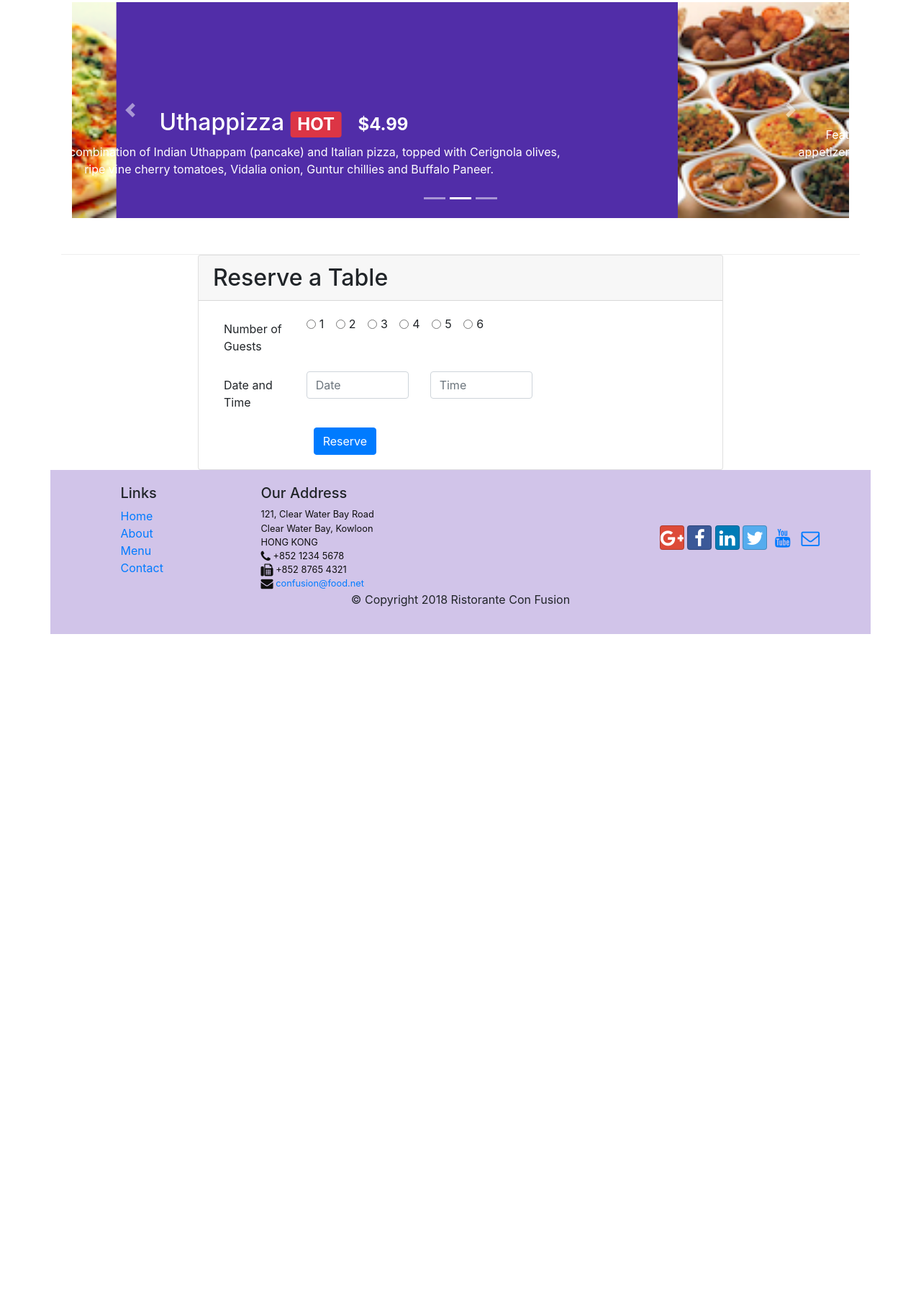
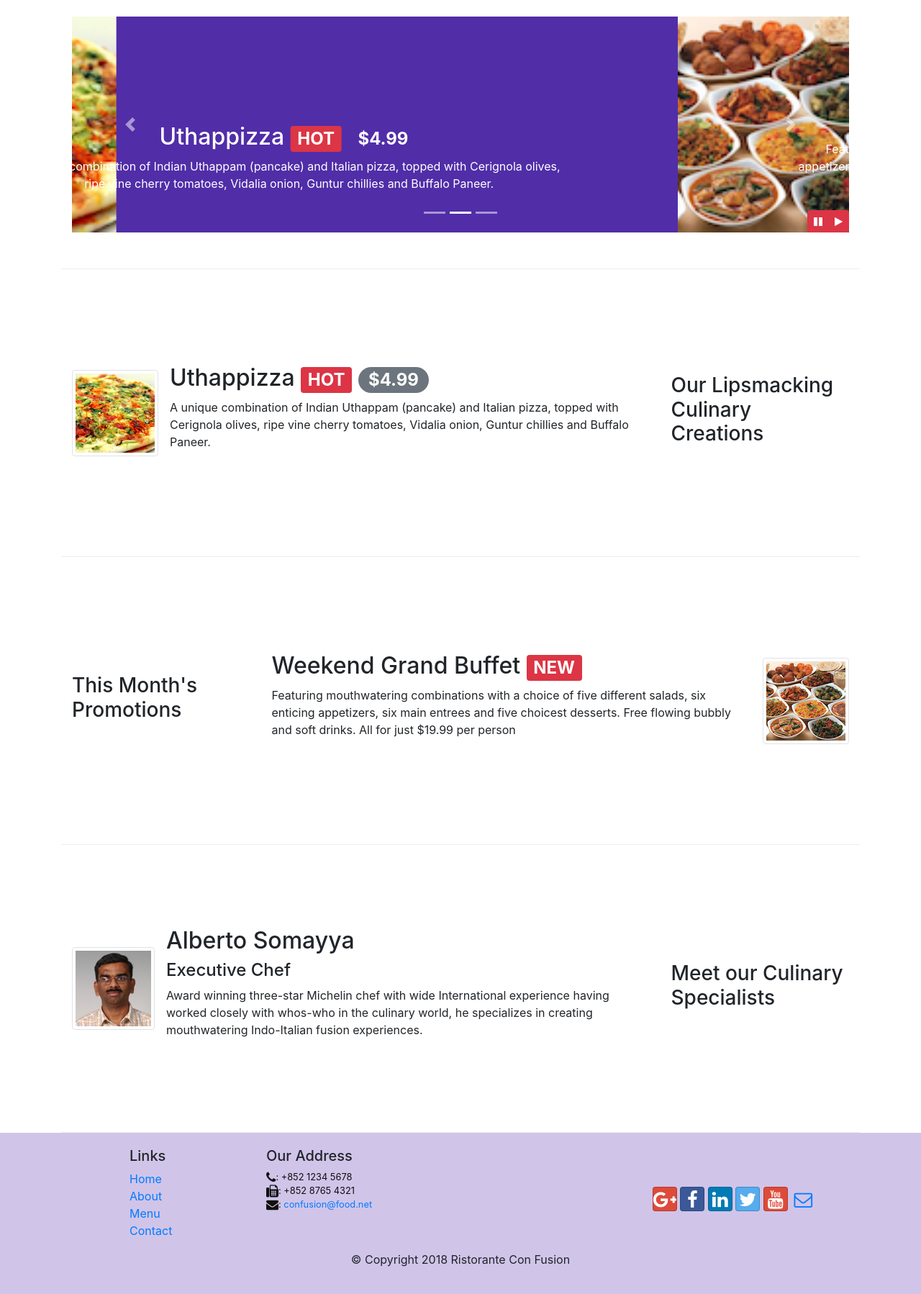
Before and after one commit to Lalitkumar/bootstrap4, a website: page index.html in a window 1280 px wide. Shown: the part 381-2179 px from the top of the page at 72% size. Before the commit the page ends 1262 px from the top, so only its background shows below. Drawn offline with nearby package versions, Linux system fonts and the light colour scheme.

Commit message:
bottstrap jquery

```diff
--- a/css/styles.css
+++ b/css/styles.css
@@ -74,3 +74,10 @@ body{
     left: 0;
     min-height: 300px;
 }
+
+#carouselButton {
+    right:0px;
+    position: absolute;
+    bottom: 0px;
+    z-index: 1;
+}
--- a/index.html
+++ b/index.html
@@ -1,41 +1,40 @@
+
 <!DOCTYPE html>
 <html lang="en">
 
 <head>
-    <title>Ristorante Con Fusion</title>
+    <!-- Required meta tags always come first -->
     <meta charset="utf-8">
     <meta name="viewport" content="width=device-width, initial-scale=1, shrink-to-fit=no">
     <meta http-equiv="x-ua-compatible" content="ie=edge">
+
     <!-- Bootstrap CSS -->
     <link rel="stylesheet" href="node_modules/bootstrap/dist/css/bootstrap.min.css">
     <link rel="stylesheet" href="node_modules/font-awesome/css/font-awesome.min.css">
     <link rel="stylesheet" href="node_modules/bootstrap-social/bootstrap-social.css">
     <link rel="stylesheet" href="css/styles.css">
-
+    <title>Ristorante Con Fusion</title>
 </head>
 
 <body>
-
     <nav class="navbar navbar-dark navbar-expand-sm fixed-top">
         <div class="container">
             <button class="navbar-toggler" type="button" data-toggle="collapse" data-target="#Navbar">
                 <span class="navbar-toggler-icon"></span>
             </button>
-           <a class="navbar-brand mr-auto" href="./index.html"><img src="img/logo.png" height="30" width="41"></a>
+            <a class="navbar-brand mr-auto" href="#"><img src="img/logo.png" height="30" width="41"></a>
             <div class="collapse navbar-collapse" id="Navbar">
                 <ul class="navbar-nav mr-auto">
-                    <li class="nav-item active"><a class="nav-link" href="#"><span class="fa fa-home fa-lg"></span>Home</a></li>
-                    <li class="nav-item"><a class="nav-link" href="./aboutus.html"><span class="fa fa-info fa-lg"></span>About</a></li>
-                    <li class="nav-item"><a class="nav-link" href="#"><span class="fa fa-list fa-lg"></span>Menu</a></li>
-                    <li class="nav-item"><a class="nav-link" href="./contactus.html"><span class="fa fa-address-card fa-lg"></span>Contact</a></li>
+                    <li class="nav-item active"><a class="nav-link" href="#"><span class="fa fa-home fa-lg"></span> Home</a></li>
+                    <li class="nav-item"><a class="nav-link" href="./aboutus.html"><span class="fa fa-info fa-lg"></span> About</a></li>
+                    <li class="nav-item"><a class="nav-link" href="#"><span class="fa fa-list fa-lg"></span> Menu</a></li>
+                    <li class="nav-item"><a class="nav-link" href="./contactus.html"><span class="fa fa-address-card fa-lg"></span> Contact</a></li>
                 </ul>
                 <span class="navbar-text">
                     <a data-toggle="modal" data-target="#loginModal">
                     <span class="fa fa-sign-in"></span> Login</a>
                 </span>
-
             </div>
-
         </div>
     </nav>
 
@@ -76,146 +75,206 @@
         </div>
     </div>
 
-
-    <header class="customjumbotron">
+    <header class="jumbotron">
         <div class="container">
             <div class="row row-header">
                 <div class="col-12 col-sm-6">
                     <h1>Ristorante con Fusion</h1>
-                    <p>We take inspiration from the World's best cuisines, and create a unique fusion experience. Our lipsmacking creations will tickle your culinary senses!</p>
+                    <p >We take inspiration from the World's best cuisines, and create a unique fusion experience. Our lipsmacking creations will tickle your culinary senses!</p>
                 </div>
                 <div class="col-12 col-sm align-self-center">
+                    <div class="row">
+                        <div class="col-sm">
                             <img src="img/logo.png" class="img-fluid">
                         </div>
-                <div class="col-13 col-sm align-self-center">
+                        <div class="col-sm align-self-center">
                             <a role="button" class="btn btn-block nav-link btn-warning"
-                        data-toggle="tooltip" data-html="true"
-                        title="Or Call us at  <br><strong>+852 12345678</strong>"
-                        data-placement="bottom" href="#reserveform">Reserve Table</a>
+                            data-toggle="modal" data-target="#reserveModal">Reserve Table</a>
+                        </div>
+                    </div>
                 </div>
             </div>
         </div>
     </header>
 
+    <div id="reserveModal" class="modal fade" role="dialog">
+        <div class="modal-dialog modal-lg" role="content">
+            <!-- Modal content-->
+            <div class="modal-content">
+                <div class="modal-header">
+                    <h4 class="modal-title">Reserve a Table</h4>
+                    <button type="button" class="close" data-dismiss="modal">&times;</button>
+                </div>
+                <div class="modal-body">
+                    <form>
+                        <div class="form-group row">
+                                <label for="numgusts" class="col-sm-2 col-form-label">Number of Guests</label>
+                                <div id="numguests" class="col-sm">
+                                    <div class="form-check form-check-inline">
+                                        <input class="form-check-input" type="radio" name="inlineRadioOptions" id="inline-radio1" value="option1">
+                                        <label class="form-check-label" for="inline-radio1">1</label>
+                                    </div>
+                                    <div class="form-check form-check-inline">
+                                        <input class="form-check-input" type="radio" name="inlineRadioOptions" id="inline-radio2" value="option2">
+                                        <label class="form-check-label" for="inline-radio2">2</label>
+                                    </div>
+                                    <div class="form-check form-check-inline">
+                                        <input class="form-check-input" type="radio" name="inlineRadioOptions" id="inline-radio3" value="option2">
+                                        <label class="form-check-label" for="inline-radio3">3</label>
+                                    </div>
+                                    <div class="form-check form-check-inline">
+                                        <input class="form-check-input" type="radio" name="inlineRadioOptions" id="inline-radio4" value="option2">
+                                        <label class="form-check-label" for="inline-radio4">4</label>
+                                    </div>
+                                    <div class="form-check form-check-inline">
+                                        <input class="form-check-input" type="radio" name="inlineRadioOptions" id="inline-radio5" value="option2">
+                                        <label class="form-check-label" for="inline-radio5">5</label>
+                                    </div>
+                                    <div class="form-check form-check-inline">
+                                        <input class="form-check-input" type="radio" name="inlineRadioOptions" id="inline-radio6" value="option2">
+                                        <label class="form-check-label" for="inline-radio6">6</label>
+                                    </div>
+                                </div>
+                        </div>
+                        <div class="form-group row">
+                            <label for="section" class="col-12 col-sm-2 col-form-label">Section</label>
+                            <div class="btn-group btn-group-toggle" data-toggle="buttons" id="smoking" name="section">
+                                <label class="btn btn-success active">
+                                    <input type="radio" name="options" id="option1" autocomplete="off" checked> Non-Smoking
+                                </label>
+                                <label class="btn btn-danger">
+                                    <input type="radio" name="options" id="option2" autocomplete="off"> Smoking
+                                </label>
+                            </div>
+                        </div>
+                        <div class="form-group row">
+                            <label for="time" class="col-12 col-sm-2 col-form-label">Date and Time</label>
+                            <div class="col-12 col-sm">
+                                    <input type="date" class="form-control" id="date" name="date" placeholder="Date">
+                            </div>
+                            <div class="col-12 col-sm">
+                                    <input type="time" class="form-control" id="time" name="time" placeholder="Time">
+                            </div>
+                        </div>
+                        <div class="form-group row">
+                            <button type="button" class="offset-sm-2 btn btn-secondary btn-sm mr-1" data-dismiss="modal">Cancel</button>
+                            <button type="submit" class="btn btn-primary btn-sm mr-1">Reserve</button>
+                        </div>
+                    </form>
+                </div>
+            </div>
+        </div>
+    </div>
+
     <div class="container">
         <div class="row row-content">
            <div class="col">
-
                 <div id="mycarousel" class="carousel slide" data-ride="carousel">
                     <div class="carousel-inner" role="listbox">
                         <div class="carousel-item active">
-                            <img class="d-block img-fluid"
-                                src="img/uthappizza.png" alt="Uthappizza">
+                            <img class="d-block img-fluid" src="img/uthappizza.png" alt="Uthappizza">
                             <div class="carousel-caption d-none d-md-block">
                                 <h2>Uthappizza <span class="badge badge-danger">HOT</span> <span class="badge badge-pill badge-default">$4.99</span></h2>
-                                <p class="d-none d-sm-block">A unique combination of Indian Uthappam (pancake) and
-                                Italian pizza, topped with Cerignola olives, ripe vine
-                                cherry tomatoes, Vidalia onion, Guntur chillies and
-                                Buffalo Paneer.</p>
+                                <p class="d-none d-sm-block">A unique combination of Indian Uthappam (pancake) and Italian pizza, topped with Cerignola olives, ripe vine cherry tomatoes, Vidalia onion, Guntur chillies and Buffalo Paneer.</p>
                             </div>
                         </div>
                         <div class="carousel-item">
-                            <img class="d-block img-fluid"
-                                src="img/buffet.png" alt="buffet">
+                            <img class="d-block img-fluid" src="img/buffet.png" alt="buffet">
                             <div class="carousel-caption d-none d-md-block">
-                                <h2>Weekend Grand Buffet</h2>
-                                <p>Featuring mouthwatering combinations with a choice of five different salads, six enticing appetizers, six main entrees and five choicest desserts. Free flowing bubbly and soft drinks. All for just $19.99 per person </p>
+                                <h2>Weekend Grand Buffet<span class="badge badge-danger">NEW</span></h2>
+                                <p class="d-none d-sm-block">Featuring mouthwatering combinations with a choice of five different salads, six enticing appetizers, six main entrees and five choicest desserts. Free flowing bubbly and soft drinks. All for just $19.99 per person </p>
                             </div>
                         </div>
-
                         <div class="carousel-item">
-                            <img class="d-block img-fluid"
-                                src="img/photo.jpg" alt="alberto">
+                            <img class="d-block img-fluid" src="img/alberto.png" alt="alberto">
                             <div class="carousel-caption d-none d-md-block">
-                                <h2 class="mt-0">Alberto Somayya</h2>
+                                <h2>Alberto Somayya</h2>
                                 <h4>Executive Chef</h4>
-                                <p class="d-none d-sm-block">Award winning three-star Michelin chef with wide
-                                    International experience having worked closely with
-                                    whos-who in the culinary world, he specializes in
-                                    creating mouthwatering Indo-Italian fusion experiences.
-                                </p>
+                                <p class="d-none d-sm-block">Award winning three-star Michelin chef with wide International experience having worked closely with whos-who in the culinary world, he specializes in creating mouthwatering Indo-Italian fusion experiences. </p>
                             </div>
-                       </div>
-
                         </div>
                         <ol class="carousel-indicators">
                             <li data-target="#mycarousel" data-slide-to="0" class="active"></li>
                             <li data-target="#mycarousel" data-slide-to="1"></li>
                             <li data-target="#mycarousel" data-slide-to="2"></li>
                         </ol>
-
+                    </div>
                     <a class="carousel-control-prev" href="#mycarousel" role="button" data-slide="prev">
                         <span class="carousel-control-prev-icon"></span>
                     </a>
                     <a class="carousel-control-next" href="#mycarousel" role="button" data-slide="next">
                         <span class="carousel-control-next-icon"></span>
                     </a>
-
+                    <div class="btn-group" id="carouselButton">
+                        <button class="btn btn-danger btn-sm" id="carousel-pause">
+                          <span class="fa fa-pause"></span>
+                        </button>
+                        <button class="btn btn-danger btn-sm" id="carousel-play">
+                          <span class="fa fa-play"></span>
+                        </button>
+                  </div>
 
                 </div>
             </div>
        </div>
 
-        <div class="row justify-content-center" id="reserve">
-            <div class="col-12 col-sm-8">
-                <div class="card">
-                  <h2 class="card-header">Reserve a Table</h2>
-                  <div class="card-body">
-                    <div class="container">
-                        <form >
-                            <div class="form-group row" >
-                                <label for="noofguests" class="col-md-2 col-form-label">Number of Guests</label>
-                                <div class="col-md-8">
-                                <div class="form-check form-check-inline">
-                                  <input class="form-check-input" type="radio" name="inlineRadioOptions" id="inlineRadio1" value="option1">
-                                  <label class="form-check-label" for="inlineRadio1">1</label>
+        <div class="row row-content align-items-center">
+            <div class="col-12 col-sm-4 order-sm-last col-md-3">
+                <h3>Our Lipsmacking Culinary Creations</h3>
             </div>
-                                <div class="form-check form-check-inline">
-                                  <input class="form-check-input" type="radio" name="inlineRadioOptions" id="inlineRadio2" value="option2">
-                                  <label class="form-check-label" for="inlineRadio2">2</label>
-                                </div>
-                                <div class="form-check form-check-inline">
-                                  <input class="form-check-input" type="radio" name="inlineRadioOptions" id="inlineRadio1" value="option1">
-                                  <label class="form-check-label" for="inlineRadio1">3</label>
-                                </div>
-                                <div class="form-check form-check-inline">
-                                  <input class="form-check-input" type="radio" name="inlineRadioOptions" id="inlineRadio2" value="option2">
-                                  <label class="form-check-label" for="inlineRadio2">4</label>
-                                </div>
-                                <div class="form-check form-check-inline">
-                                  <input class="form-check-input" type="radio" name="inlineRadioOptions" id="inlineRadio1" value="option1">
-                                  <label class="form-check-label" for="inlineRadio1">5</label>
-                                </div>
-                                <div class="form-check form-check-inline">
-                                  <input class="form-check-input" type="radio" name="inlineRadioOptions" id="inlineRadio2" value="option2">
-                                  <label class="form-check-label" for="inlineRadio2">6</label>
+            <div class="col col-sm order-sm-first col-md">
+                <div class="media">
+                    <img class="d-flex mr-3 img-thumbnail align-self-center" src="img/Uthappizza.png" alt="Uthappizza">
+                    <div class="media-body">
+                        <h2 class="mt-0">
+                            Uthappizza
+                            <span class="badge badge-danger">HOT</span>
+                            <span class="badge badge-pill badge-secondary">$4.99</span>
+                        </h2>
+                        <p class="d-none d-sm-block">A unique combination of Indian Uthappam (pancake) and Italian pizza, topped with Cerignola olives, ripe vine cherry tomatoes, Vidalia onion, Guntur chillies and Buffalo Paneer.</p>
                     </div>
                 </div>
             </div>
-                             <div class="form-group row">
-                                <label for="dateandtime" class="col-md-2 col-form-label">Date and Time</label>
-                                <div class="col-sm-6 col-md-3 ">
-                                    <input type="text" class="form-control" id="dateandtime" placeholder="Date">
         </div>
-                                 <div class="col-sm-6 col-md-3 ">
-                                        <input type="text" class="form-control"  placeholder="Time">
+
+
+        <div class="row row-content align-items-center">
+            <div class="col-12 col-sm-4 col-md-3">
+                <h3>This Month's Promotions</h3>
+            </div>
+            <div class="col col-sm col-md">
+                <div class="media">
+                    <div class="media-body">
+                        <h2 class="mt-0">
+                            Weekend Grand Buffet
+                            <span class="badge badge-danger">NEW</span>
+                        </h2>
+                        <p class="d-none d-sm-block">Featuring mouthwatering combinations with a choice of five different salads, six enticing appetizers, six main entrees and five choicest desserts. Free flowing bubbly and soft drinks. All for just $19.99 per person </p>
+                    </div>
+                    <img class="d-flex ml-3 img-thumbnail align-self-center" src="img/buffet.png" alt="Buffet">
                 </div>
             </div>
-                            <div class="form group">
-                                <div class="col-md-2 offset-md-2">
-                                    <button type="submit" class="btn btn-primary">Reserve</button>
         </div>
+
+        <div class="row row-content align-items-center">
+            <div class="col-12 col-sm-4 order-sm-last col-md-3">
+                <h3>Meet our Culinary Specialists</h3>
             </div>
-                        </form>
-                    </div>
+            <div class="col col-sm order-sm-first col-md">
+                <div class="media">
+                    <img class="d-flex mr-3 img-thumbnail align-self-center" src="img/alberto.png" alt="alberto">
+                    <div class="media-body">
+                        <h2 class="mt-0">Alberto Somayya</h2>
+                        <h4>Executive Chef</h4>
+                        <p class="d-none d-sm-block">Award winning three-star Michelin chef with wide International experience having worked closely with whos-who in the culinary world, he specializes in creating mouthwatering Indo-Italian fusion experiences. </p>
                     </div>
                 </div>
             </div>
         </div>
     </div>
 
-
-    <footer class="container footer">
+    <footer class="footer">
+        <div class="container">
             <div class="row">
                 <div class="col-4 offset-1 col-sm-2">
                     <h5>Links</h5>
@@ -223,28 +282,26 @@
                         <li><a href="#">Home</a></li>
                         <li><a href="./aboutus.html">About</a></li>
                         <li><a href="#">Menu</a></li>
-                        <li><a href="#">Contact</a></li>
+                        <li><a href="./contactus.html">Contact</a></li>
                     </ul>
                 </div>
                 <div class="col-7 col-sm-5">
                     <h5>Our Address</h5>
                     <address>
-                      121, Clear Water Bay Road<br>
-                      Clear Water Bay, Kowloon<br>
-                      HONG KONG<br>
-                      <i class="fa fa-phone fa-lg"></i> +852 1234 5678<br>
-                      <i class="fa fa-fax fa-lg"></i> +852 8765 4321<br>
-                      <i class="fa fa-envelope fa-lg"></i> <a href="mailto:confusion@food.net">confusion@food.net</a>
+                      <i class="fa fa-phone fa-lg"></i>: +852 1234 5678<br>
+                      <i class="fa fa-fax fa-lg"></i>: +852 8765 4321<br>
+                      <i class="fa fa-envelope fa-lg"></i>:
+                      <a href="mailto:confusion@food.net">confusion@food.net</a>
                    </address>
                 </div>
                 <div class="col-12 col-sm-4 align-self-center">
                     <div class="text-center">
-                        <a class="btn btn-social-icon btn-google" href="http://google.com/+"><i class="fa fa-google-plus"></i></a>
-                        <a class="btn btn-social-icon btn-facebook" href="http://www.facebook.com/profile.php?id="><i class="fa fa-facebook"></i></a>
-                        <a class="btn btn-social-icon btn-linkedin" href="http://www.linkedin.com/in/"><i class="fa fa-linkedin"></i></a>
-                        <a class="btn btn-social-icon btn-twitter" href="http://twitter.com/"><i class="fa fa-twitter"></i></a>
-                        <a class="btn btn-social-icon btn-youtube" href="http://youtube.com/"><i class="fa fa-youtube"></i></a>
-                        <a class="btn btn-social-icon" href="mailto:"><i class="fa fa-envelope-o"></i></a>
+                        <a class="btn btn-social-icon btn-google" href="http://google.com/+"><i class="fa fa-google-plus fa-lg"></i></a>
+                        <a class="btn btn-social-icon btn-facebook" href="http://www.facebook.com/profile.php?id="><i class="fa fa-facebook fa-lg"></i></a>
+                        <a class="btn btn-social-icon btn-linkedin" href="http://www.linkedin.com/in/"><i class="fa fa-linkedin fa-lg"></i></a>
+                        <a class="btn btn-social-icon btn-twitter" href="http://twitter.com/"><i class="fa fa-twitter fa-lg"></i></a>
+                        <a class="btn btn-social-icon btn-google" href="http://youtube.com/"><i class="fa fa-youtube fa-lg"></i></a>
+                        <a class="btn btn-social-icon" href="mailto:"><i class="fa fa-envelope-o fa-lg"></i></a>
                     </div>
                 </div>
            </div>
@@ -255,21 +312,22 @@
            </div>
         </div>
     </footer>
-
 <!-- jQuery first, then Popper.js, then Bootstrap JS. -->
     <script src="node_modules/jquery/dist/jquery.slim.min.js"></script>
     <script src="node_modules/popper.js/dist/umd/popper.min.js"></script>
     <script src="node_modules/bootstrap/dist/js/bootstrap.min.js"></script>
 
-    <script type="text/javascript">
-
+    <script>
         $(document).ready(function(){
-            $('[data-toggle="tooltip"]').tooltip();
+            $("#mycarousel").carousel( { interval: 2000 } );
+            $("#carousel-pause").click(function(){
+                $("#mycarousel").carousel('pause');
             });
-
+            $("#carousel-play").click(function(){
+                $("#mycarousel").carousel('cycle');
+            });
+        });
     </script>
-
-
 
 </body>
 
```
Lines whose indentation alone changed are shown as unchanged.
